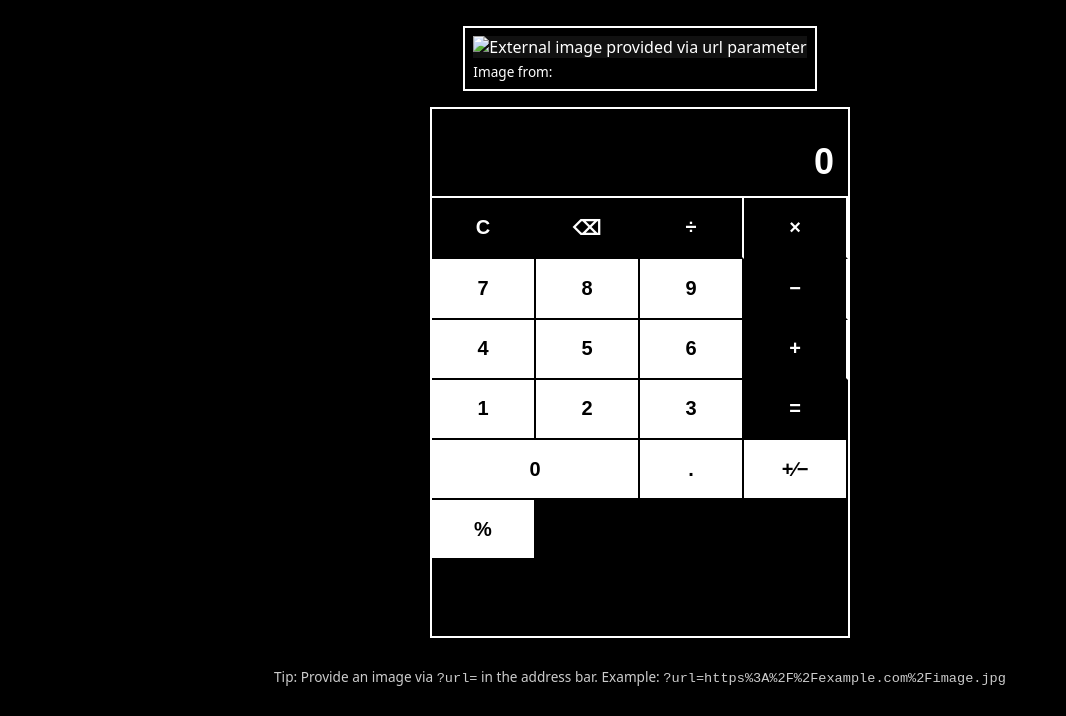
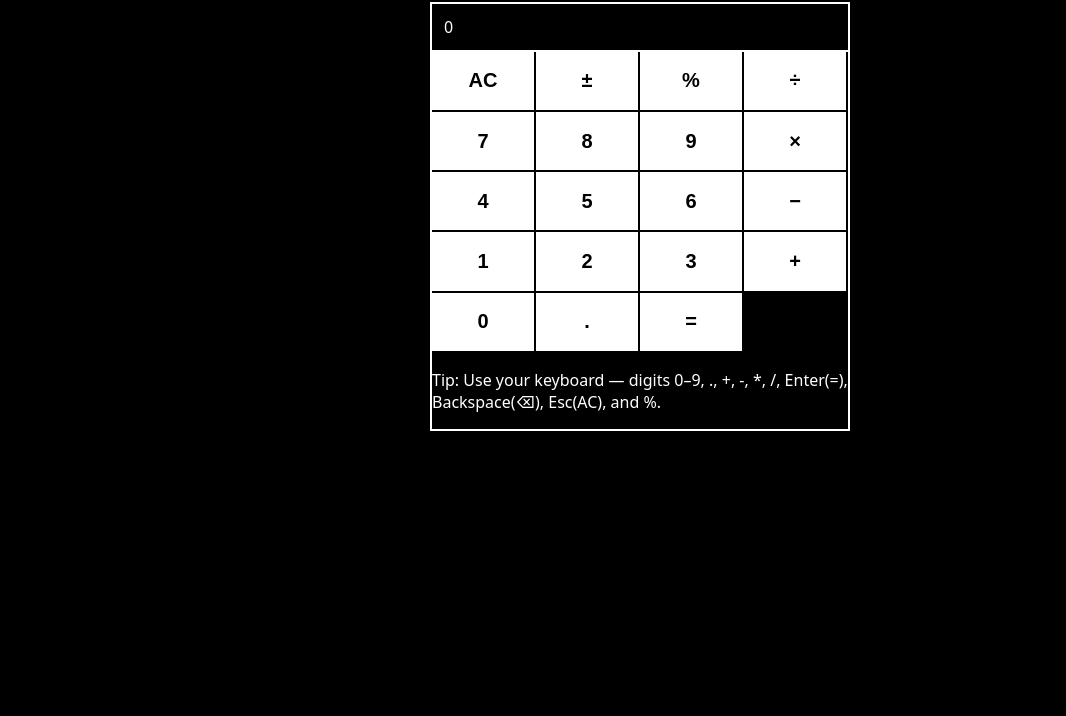
Before and after one commit to vineeth42/llm-deploy-my-calculator, a plain HTML site: page index.html in a window 1280 px wide. Shown: the part 84-800 px from the top of the page, without its empty margins (0-1066 px from the left). Drawn offline with Linux system fonts and the light colour scheme.

Commit message:
Update index.html

```diff
--- a/index.html
+++ b/index.html
@@ -3,67 +3,48 @@
 <head>
   <meta charset="UTF-8" />
   <meta name="viewport" content="width=device-width, initial-scale=1" />
+  <meta name="description" content="Minimal black and white calculator built with vanilla HTML, CSS, and JavaScript." />
   <title>Black & White Calculator</title>
-  <meta name="description" content="A minimal black & white calculator with image support via ?url= query parameter." />
   <link rel="stylesheet" href="style.css" />
+  <script defer src="script.js"></script>
 </head>
 <body>
-  <header class="app-header">
-    <h1>Calculator</h1>
-    <p class="subtitle">Black & White • No frameworks</p>
-  </header>
+  <main class="app" role="application" aria-label="Calculator">
+    <h1 class="visually-hidden">Black & White Calculator</h1>
 
-  <!-- Optional image panel populated via the `?url=` query parameter -->
-  <section class="image-panel" id="image-panel" hidden>
-    <figure>
-      <img id="external-image" alt="External image provided via url parameter" referrerpolicy="no-referrer" />
-      <figcaption id="image-caption">Image from: <span id="image-url"></span></figcaption>
-    </figure>
-  </section>
+    <section class="calculator" aria-label="Calculator body">
+      <div class="display" aria-live="polite" aria-atomic="true">
+        <output id="display" tabindex="0">0</output>
+      </div>
 
-  <main class="calculator" role="application" aria-label="Calculator">
-    <div class="display" aria-live="polite">
-      <div id="history" class="history" aria-hidden="true"></div>
-      <input id="display" class="display-input" type="text" value="0" readonly aria-label="Calculator display" />
-    </div>
+      <div class="keys" role="group" aria-label="Calculator keys">
+        <button type="button" class="key fn" data-action="clear" aria-label="All clear">AC</button>
+        <button type="button" class="key fn" data-action="sign" aria-label="Toggle sign">±</button>
+        <button type="button" class="key fn" data-action="percent" aria-label="Percent">%</button>
+        <button type="button" class="key op" data-action="operator" data-operator="/" aria-label="Divide">÷</button>
 
-    <div class="keys" id="keys">
-      <!-- Row 1 -->
-      <button class="key key-action" data-action="clear" aria-label="Clear">C</button>
-      <button class="key key-action" data-action="backspace" aria-label="Backspace">⌫</button>
-      <button class="key key-op" data-action="operator" data-op="/" aria-label="Divide">÷</button>
-      <button class="key key-op" data-action="operator" data-op="*" aria-label="Multiply">×</button>
+        <button type="button" class="key" data-action="digit" data-digit="7">7</button>
+        <button type="button" class="key" data-action="digit" data-digit="8">8</button>
+        <button type="button" class="key" data-action="digit" data-digit="9">9</button>
+        <button type="button" class="key op" data-action="operator" data-operator="*" aria-label="Multiply">×</button>
 
-      <!-- Row 2 -->
-      <button class="key" data-action="digit" data-digit="7">7</button>
-      <button class="key" data-action="digit" data-digit="8">8</button>
-      <button class="key" data-action="digit" data-digit="9">9</button>
-      <button class="key key-op" data-action="operator" data-op="-" aria-label="Subtract">−</button>
+        <button type="button" class="key" data-action="digit" data-digit="4">4</button>
+        <button type="button" class="key" data-action="digit" data-digit="5">5</button>
+        <button type="button" class="key" data-action="digit" data-digit="6">6</button>
+        <button type="button" class="key op" data-action="operator" data-operator="-" aria-label="Subtract">−</button>
 
-      <!-- Row 3 -->
-      <button class="key" data-action="digit" data-digit="4">4</button>
-      <button class="key" data-action="digit" data-digit="5">5</button>
-      <button class="key" data-action="digit" data-digit="6">6</button>
-      <button class="key key-op" data-action="operator" data-op="+" aria-label="Add">+</button>
+        <button type="button" class="key" data-action="digit" data-digit="1">1</button>
+        <button type="button" class="key" data-action="digit" data-digit="2">2</button>
+        <button type="button" class="key" data-action="digit" data-digit="3">3</button>
+        <button type="button" class="key op" data-action="operator" data-operator="+" aria-label="Add">+</button>
 
-      <!-- Row 4 -->
-      <button class="key" data-action="digit" data-digit="1">1</button>
-      <button class="key" data-action="digit" data-digit="2">2</button>
-      <button class="key" data-action="digit" data-digit="3">3</button>
-      <button class="key key-equals" data-action="equals" aria-label="Equals">=</button>
+        <button type="button" class="key zero" data-action="digit" data-digit="0">0</button>
+        <button type="button" class="key" data-action="dot" aria-label="Decimal point">.</button>
+        <button type="button" class="key op equals" data-action="equals" aria-label="Equals">=</button>
+      </div>
 
-      <!-- Row 5 -->
-      <button class="key key-zero" data-action="digit" data-digit="0">0</button>
-      <button class="key" data-action="decimal" aria-label="Decimal">.</button>
-      <button class="key" data-action="negate" aria-label="Toggle Sign">+∕−</button>
-      <button class="key" data-action="percent" aria-label="Percent">%</button>
-    </div>
+      <p class="hint">Tip: Use your keyboard — digits 0–9, ., +, -, *, /, Enter(=), Backspace(⌫), Esc(AC), and %.</p>
+    </section>
   </main>
-
-  <footer class="app-footer">
-    <p>Tip: Provide an image via <code>?url=</code> in the address bar. Example: <code>?url=https%3A%2F%2Fexample.com%2Fimage.jpg</code></p>
-  </footer>
-
-  <script src="script.js" defer></script>
 </body>
 </html>
```
